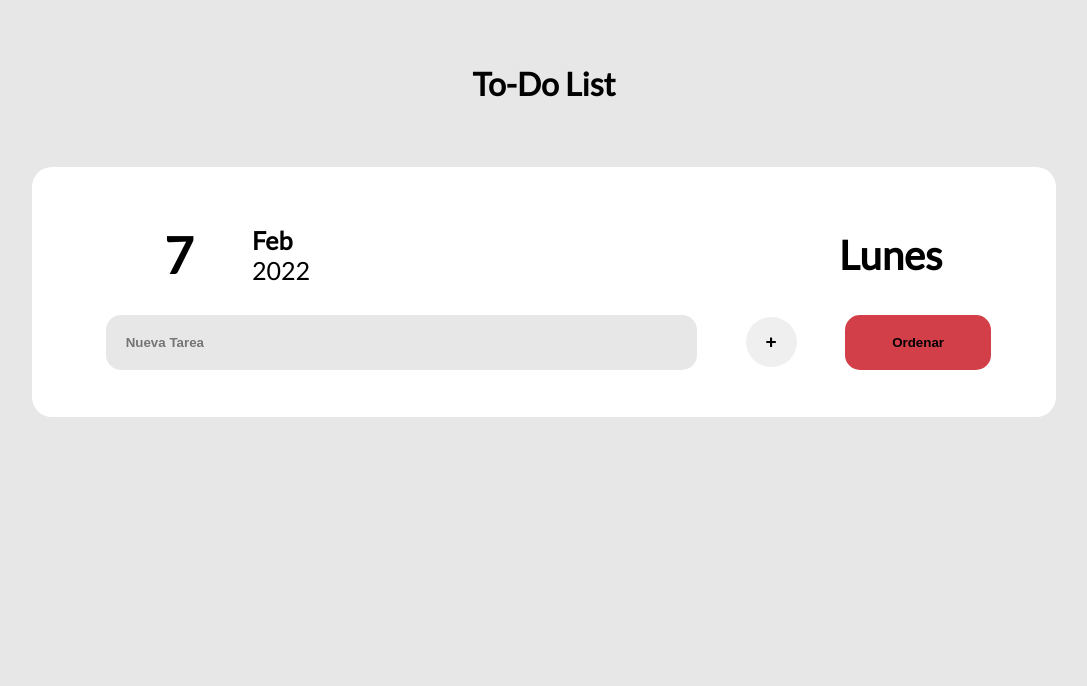
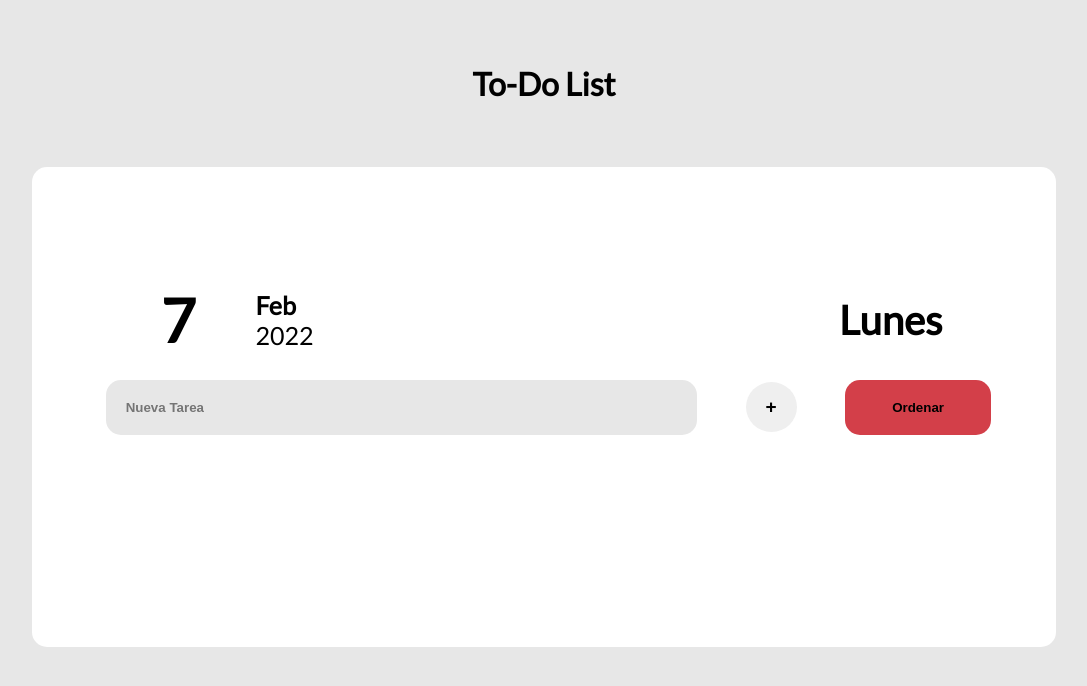
Before and after one commit to jazmindestefano/to-do-list, a plain HTML site: page index.html in a window 1280 px wide. Both pictures are taken after a click on the button "Ordenar". Shown: the whole page, without its empty margins (96-1183 px from the left). Drawn offline with Linux system fonts and the light colour scheme.

Commit message:
arreglos js

```diff
--- a/index.html
+++ b/index.html
@@ -36,7 +36,7 @@
 
             </div>
 
-            <form onsubmit="addNewTask(event)" class="complete-form">
+            <form onsubmit="addNewTask" id="complete-form">
                 <input type="text" name="taskText" autocomplete="off" placeholder="Nueva Tarea" class="roundBorder" id="newTask">
                 <button type="submit" class="addTaskButton">+</button>
                 <button type="button" class="orderButton roundBorder" onclick="renderOrderedTasks()">Ordenar</button>
--- a/main.js
+++ b/main.js
@@ -7,6 +7,7 @@ const dateYear = document.getElementById('dateYear');
 // Tasks Container
 const tasksContainer = document.getElementById('tasksContainer');
 
+
 const setDate = () => {
     const date = new Date();
     dateNumber.textContent = date.toLocaleString('es', { day: 'numeric' });
@@ -14,6 +15,24 @@ const setDate = () => {
     dateMonth.textContent = date.toLocaleString('es', { month: 'short' });
     dateYear.textContent = date.toLocaleString('es', { year: 'numeric' });
 };
+
+setDate();
+
+const addNewTask = document.getElementById('complete-form');
+
+addNewTask.addEventListener('click', (e) => {
+    e.preventDefault();
+    const text = input.value;
+    const li = document.createElement('li');
+    const p = document.createElement('p');
+    p.textContent = text;
+
+});
+
+
+
+
+/*
 
 const addNewTask = event => {
     event.preventDefault();
@@ -44,4 +63,24 @@ const renderOrderedTasks = () => {
     order().forEach(el => tasksContainer.appendChild(el));
 };
 
-setDate();
+
+
+
+/*
+Lo que quiero: Crear una nueva tarea que este clasificada por colores
+segun importancia
+
+    rojo: urgente
+    amarillo: no muy urgente
+    verde: puede esperar
+
+Cuando se hace una tarea nueva, debe quedar al principio
+
+Las tareas se deben almacenar en una caja abajo donde:
+- Las tareas se puedan editar
+- Las tareas se puedan borrar
+- Las tareas se puedan marcar como completas
+    Las tareas completadas se deben mandar abajo de todo
+- Las tareas se les pueda cambiar el color
+
+*/
--- a/styles.css
+++ b/styles.css
@@ -26,7 +26,6 @@ body {
     font-family: 'Lato', sans-serif;
     background-color: var(--diabled);
 
-    min-height: 100vh;
     min-width: 100vw;
 }
 
@@ -36,7 +35,7 @@ body {
     padding: 25px;
     border-radius: 20px;
     width: 80%;
-    height: 250px;
+    min-height: 60vh;
     display: flex;
     justify-content: center;
     align-items: center;
@@ -72,7 +71,8 @@ body {
 }
 
 #dateNumber {
-    font-size: 50px;
+    font-size: 60px;
+    margin-right: 5px;
 }
 
 #dateMonth,
@@ -86,7 +86,7 @@ body {
     font-size: 25px;
 }
 
-.complete-form {
+#complete-form {
     width: 100%;
     display: flex;
     justify-content: space-between;
@@ -146,3 +146,15 @@ input:focus{
     text-decoration: line-through;
     color: var(--dark);
 }
+
+.roundBorder{
+    border-radius: 15px;
+}
+
+#TasksContainer {
+    margin-top: 20px;
+    width: 90%;
+    min-height: 10vh;
+    background-color: var(--light);
+    border-radius: 15px;
+}
```
